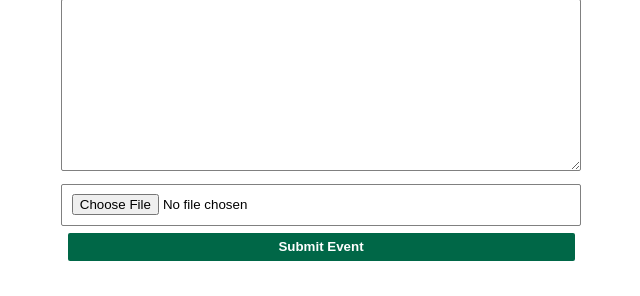
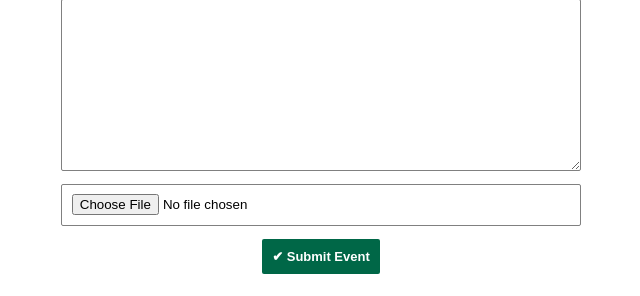
Before and after one commit to cleanup-meetup/cleanup-meetup, a Flask app: page /create-event in a window 1280 px wide. Shown: the part 504-800 px from the top of the page, without its empty margins (319-959 px from the left). Run offline with Flask 2, Linux system fonts and the light colour scheme; some libraries are stand-ins or nearby versions.

Commit message:
FIx button style in new event form to close #11

```diff
--- a/application/static/styles.css
+++ b/application/static/styles.css
@@ -115,18 +115,20 @@ a:hover {
 
 .navbar__link:hover {
     text-decoration: underline;
+    color: var(--primary-text);
 }
 
 /* Emphasised primary action button */
 
 .button {
-    padding: 0.5rem;
+    padding: 0.75rem;
     margin: 0.5rem;
     color: var(--primary-text);
     border-radius: 2px;
     font-weight: bold;
     text-decoration: none;
     border: none;
+    cursor: pointer;
 }
 
 .button.button--primary {
@@ -277,6 +279,13 @@ footer {
     padding: 1.5rem 0 0.5rem 0;
 }
 
+.vertical-form__submit-button {
+    align-self: center;
+    font-family: inherit;
+    margin-top: 1rem;
+    font-size: 1rem;
+}
+
 /* Layout for about_us file */
 
 .about-text {
--- a/application/templates/create-event.html
+++ b/application/templates/create-event.html
@@ -23,7 +23,7 @@
         <textarea class="modern-input modern-textarea modern-textarea--pad-below" name="EventDescription" rows="10"
             cols="35" required></textarea>
         <input class="modern-input modern-input--full-width" type="file" name="image" accept="image/*">
-        <button class="button button--primary">Submit Event</button>
+        <button class="button button--primary vertical-form__submit-button">✔ Submit Event</button>
     </form>
 </main>
 {% endblock %}
--- a/application/templates/view-event.html
+++ b/application/templates/view-event.html
@@ -32,7 +32,8 @@
 
             <h3 class="section-heading--subheading">Date</h3>
             <p>
-                This cleanup will take place on <span class="bold event-time">January 31, 2020</span> at <span class="bold event-time">4:00 PM</span>.
+                This cleanup will take place on <span class="bold event-time">January 31, 2020</span> at <span
+                    class="bold event-time">4:00 PM</span>.
                 <a href="https://calendar.google.com" class="button">Add to Google Calender</a>
             </p>
         </section>
```
